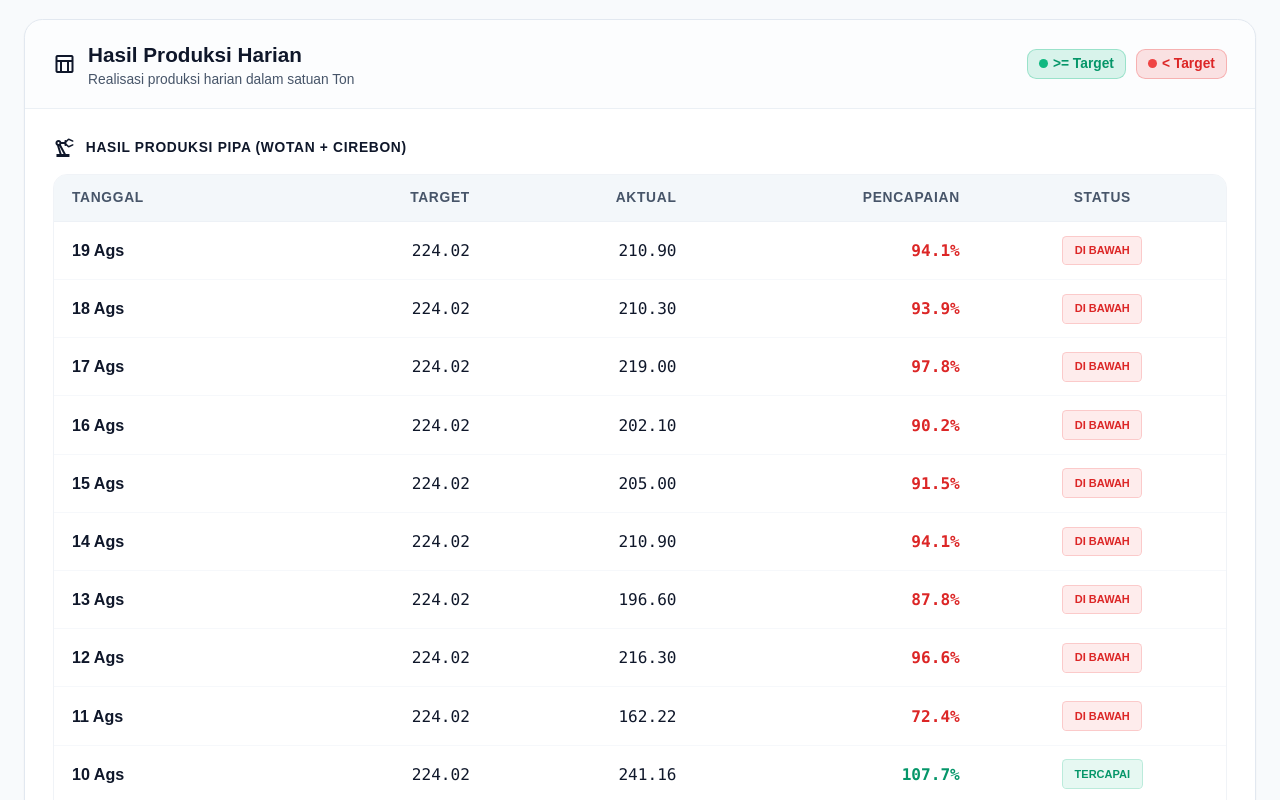
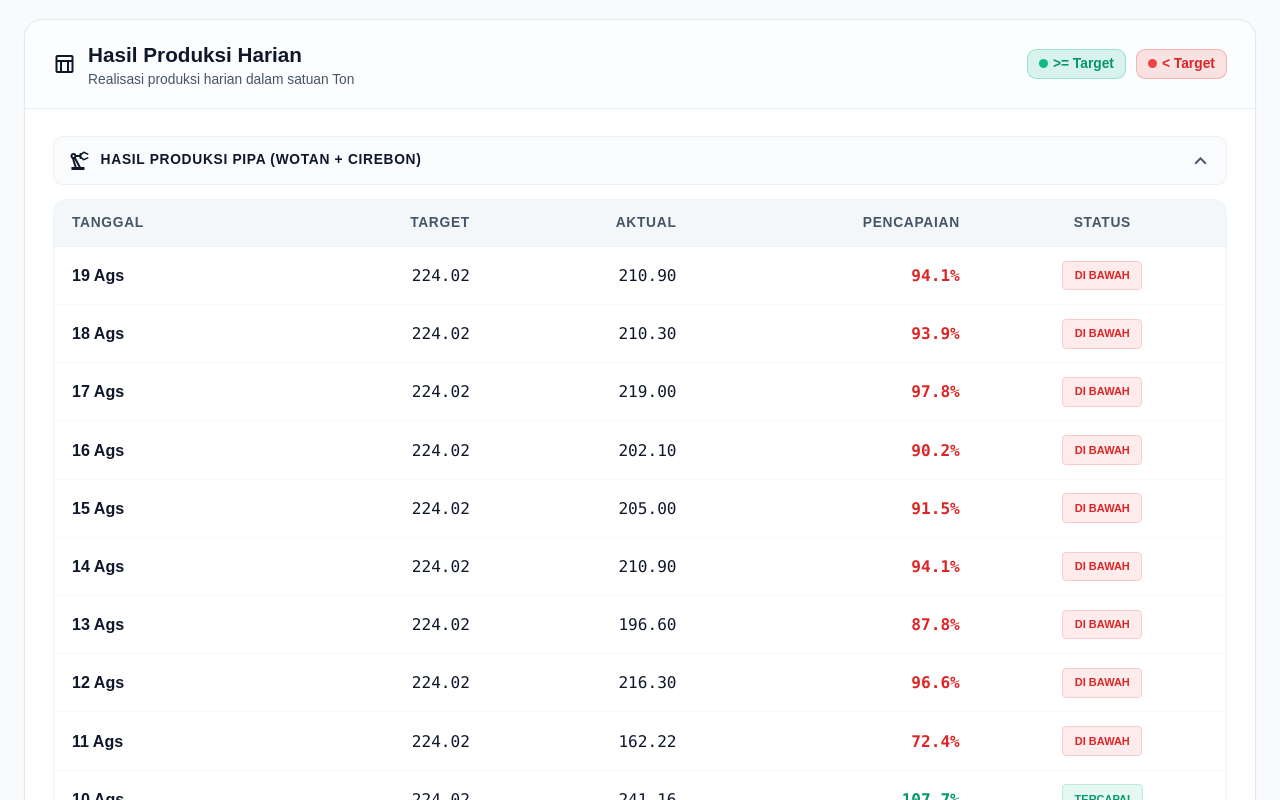
Before and after one commit to MinumCoklatPanas/dashboard-avian, a Next.js app: page / in a window 1280 px wide. Shown: the part 860-1660 px from the top of the page. Built offline with nearby package versions, Linux system fonts and the light colour scheme.

Commit message:
Create accordion for hasil produksi section

```diff
--- a/features/hasil-produksi/HasilProduksiPage.js
+++ b/features/hasil-produksi/HasilProduksiPage.js
@@ -7,6 +7,7 @@ export default function HasilProduksiPage({ produksiSubmenu = 'hasil_produksi',
   const [period, setPeriod] = useState('monthly');
   const [factory, setFactory] = useState('all');
   const [openGroups, setOpenGroups] = useState({});
+  const [openHasilSection, setOpenHasilSection] = useState('pipa');
 
   const isHasil = produksiSubmenu === 'hasil_produksi';
   const isPerforma = produksiSubmenu === 'performa_mesin';
@@ -96,6 +97,10 @@ export default function HasilProduksiPage({ produksiSubmenu = 'hasil_produksi',
       ...prev,
       [type]: prev[type] === false,
     }));
+  };
+
+  const toggleHasilSection = (section) => {
+    setOpenHasilSection((prev) => (prev === section ? '' : section));
   };
 
   return (
@@ -273,11 +278,26 @@ export default function HasilProduksiPage({ produksiSubmenu = 'hasil_produksi',
             const rows = harianData[cfg.key] || [];
             return (
               <div key={cfg.key} className="space-y-3">
-                <h4 className={`text-xs font-black uppercase tracking-wider flex items-center gap-2 font-label-mono ${cfg.color}`}>
-                  <span className="material-symbols-outlined text-base">{cfg.icon}</span>
-                  {cfg.title}
-                </h4>
-                <div className="overflow-x-auto custom-scrollbar border border-outline-variant/50 rounded-xl">
+                <button
+                  type="button"
+                  onClick={() => toggleHasilSection(cfg.key)}
+                  aria-expanded={openHasilSection === cfg.key}
+                  aria-controls={`hasil-produksi-${cfg.key}`}
+                  className={`w-full text-left px-3 py-2.5 rounded-lg border border-outline-variant/50 bg-surface-container-high/40 hover:bg-surface-container-high transition-colors flex items-center justify-between gap-2 ${cfg.color}`}
+                >
+                  <h4 className="text-xs font-black uppercase tracking-wider flex items-center gap-2 font-label-mono">
+                    <span className="material-symbols-outlined text-base">{cfg.icon}</span>
+                    {cfg.title}
+                  </h4>
+                  <span className="material-symbols-outlined text-on-surface-variant text-base">
+                    {openHasilSection === cfg.key ? 'expand_less' : 'expand_more'}
+                  </span>
+                </button>
+
+                <div
+                  id={`hasil-produksi-${cfg.key}`}
+                  className={`${openHasilSection === cfg.key ? 'block' : 'hidden'} overflow-x-auto custom-scrollbar border border-outline-variant/50 rounded-xl`}
+                >
                   <table className="w-full border-collapse text-left text-sm text-on-surface min-w-[760px]">
                     <thead>
                       <tr className="bg-surface-container-high/80 border-b border-outline-variant/60 font-label-mono text-xs text-on-surface-variant uppercase tracking-wider">
```
